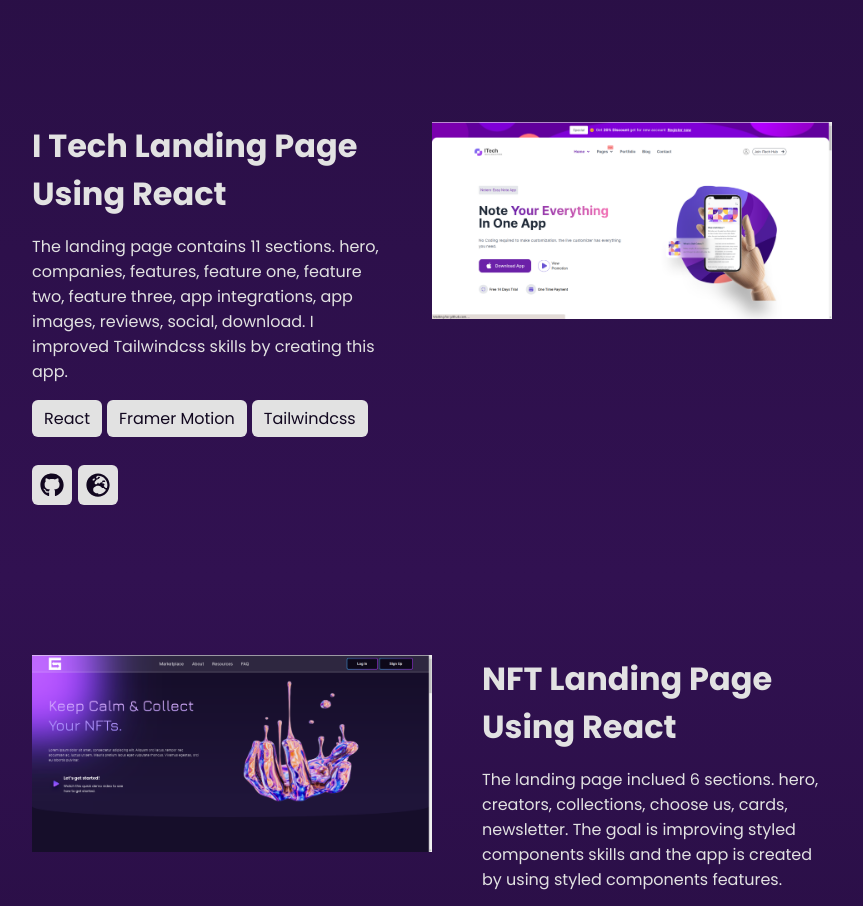
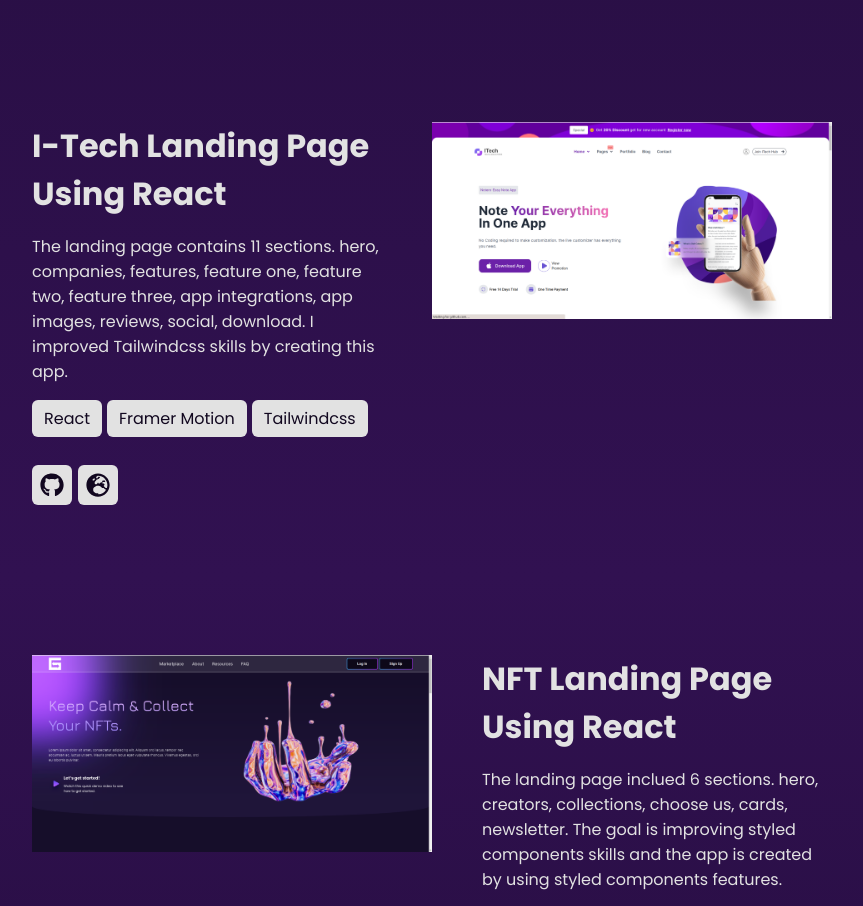
Before and after one commit to Scholak/portfolio, a React (Vite) app: page / in a window 1280 px wide. Shown: the part 5080-5986 px from the top of the page, without its empty margins (208-1071 px from the left). Built offline with nearby package versions, Linux system fonts and the light colour scheme.

Commit message:
spelling  orrected in data.ts

```diff
--- a/src/data.ts
+++ b/src/data.ts
@@ -149,7 +149,7 @@ export const projects: IProject[] = [
 	},
 	{
 		id: 5,
-		title: 'I Tech Landing Page Using React',
+		title: 'I-Tech Landing Page Using React',
 		description:
 			'The landing page contains 11 sections. hero, companies, features, feature one, feature two, feature three, app integrations, app images, reviews, social, download. I improved Tailwindcss skills by creating this app.',
 		image: itech,
```
